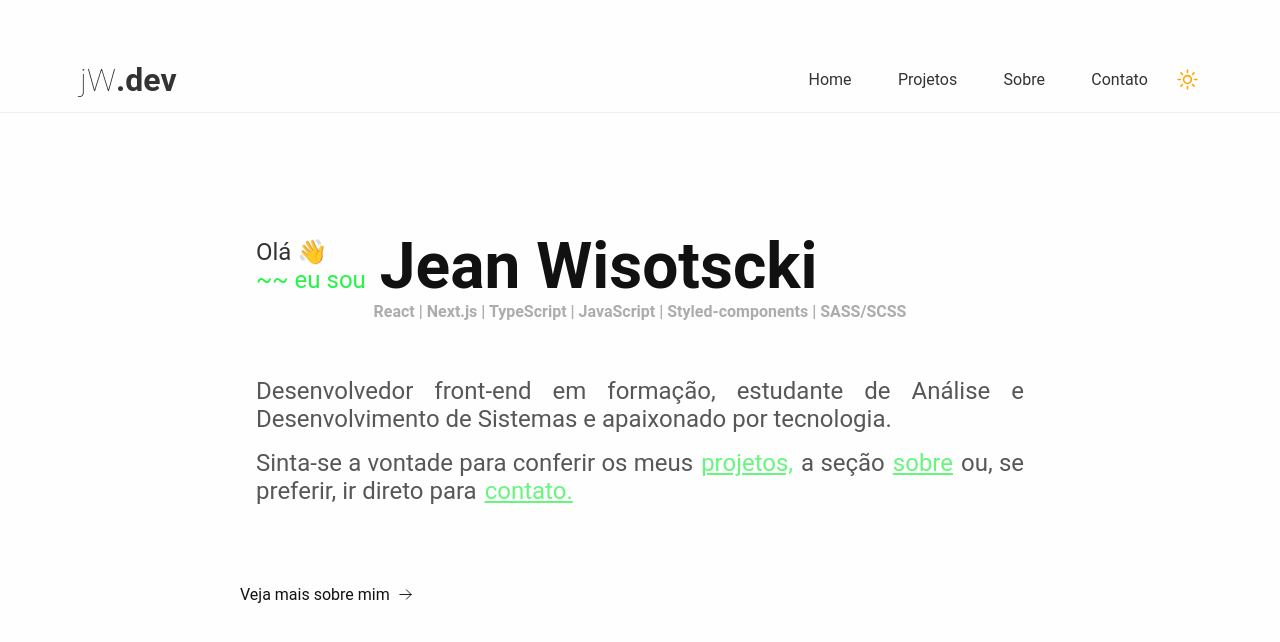
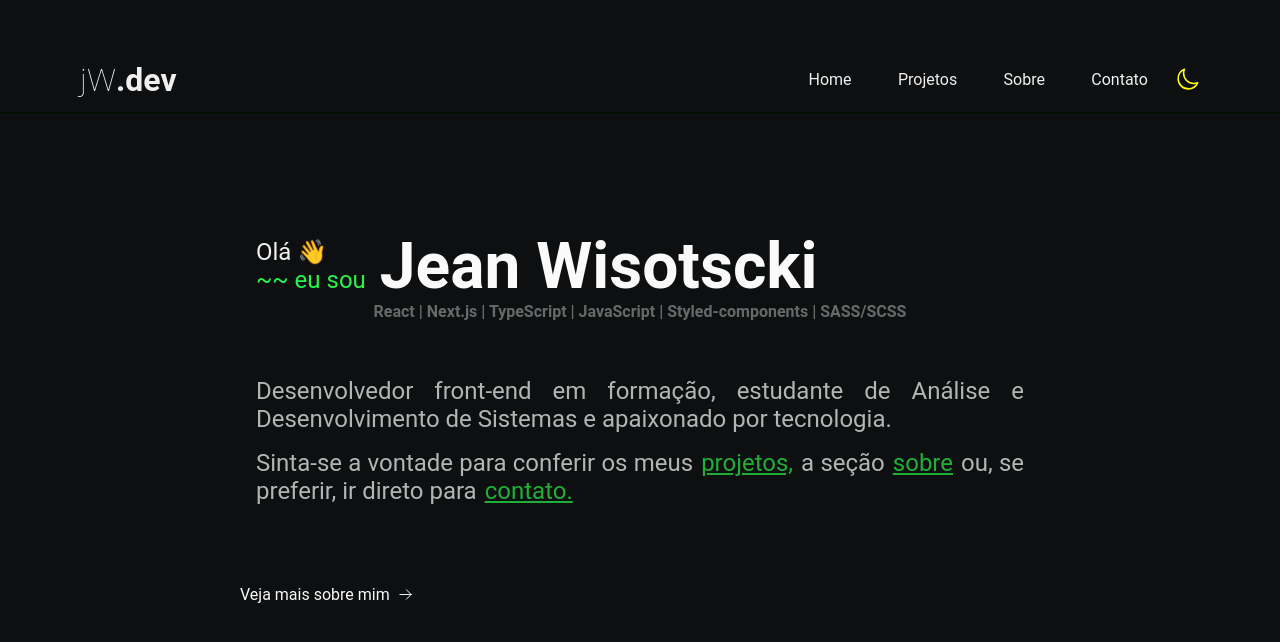
Before and after one commit to jeanwisotscki/portfolio, a Next.js app: page / in a window 1280 px wide. Shown: the top 642 px of the page. Built offline with nearby package versions, Linux system fonts and the light colour scheme.

Commit message:
refactor: adicionando o tema ao localStorage

```diff
--- a/src/components/LayoutBase/index.tsx
+++ b/src/components/LayoutBase/index.tsx
@@ -15,10 +15,6 @@ interface LayoutBaseProps {
 export const LayoutBase = (props: LayoutBaseProps) => {
   const { theme } = React.useContext(ThemeContext);
 
-  React.useEffect(() => {
-    console.log("tema atual: " + theme);
-  }, [theme]);
-
   return (
     <ThemeProvider theme={theme === "light" ? lightTheme : darkTheme}>
       <MainContainer>
--- a/src/components/ToggleThemeButton/index.tsx
+++ b/src/components/ToggleThemeButton/index.tsx
@@ -18,12 +18,17 @@ const Button = styled.button`
 export const ToggleThemeButton = () => {
   const { theme, setTheme } = React.useContext(ThemeContext);
 
-  function handleTheme() {
+  function toggleTheme() {
     theme === "light" ? setTheme("dark") : setTheme("light");
   }
 
+  React.useEffect(() => {
+    localStorage.setItem("@theme", theme);
+    console.log("tema no localstorage: ", theme);
+  }, [theme]);
+
   return (
-    <Button onClick={handleTheme}>
+    <Button onClick={toggleTheme}>
       <Image
         src={theme === "light" ? "/sun.svg" : "/moon.svg"}
         width={25}
--- a/src/contexts/ThemeContext.tsx
+++ b/src/contexts/ThemeContext.tsx
@@ -10,7 +10,7 @@ type ThemeContextType = {
 };
 
 const defaultValue = {
-  theme: "light",
+  theme: "dark",
   setTheme: () => {},
 };
 
```
